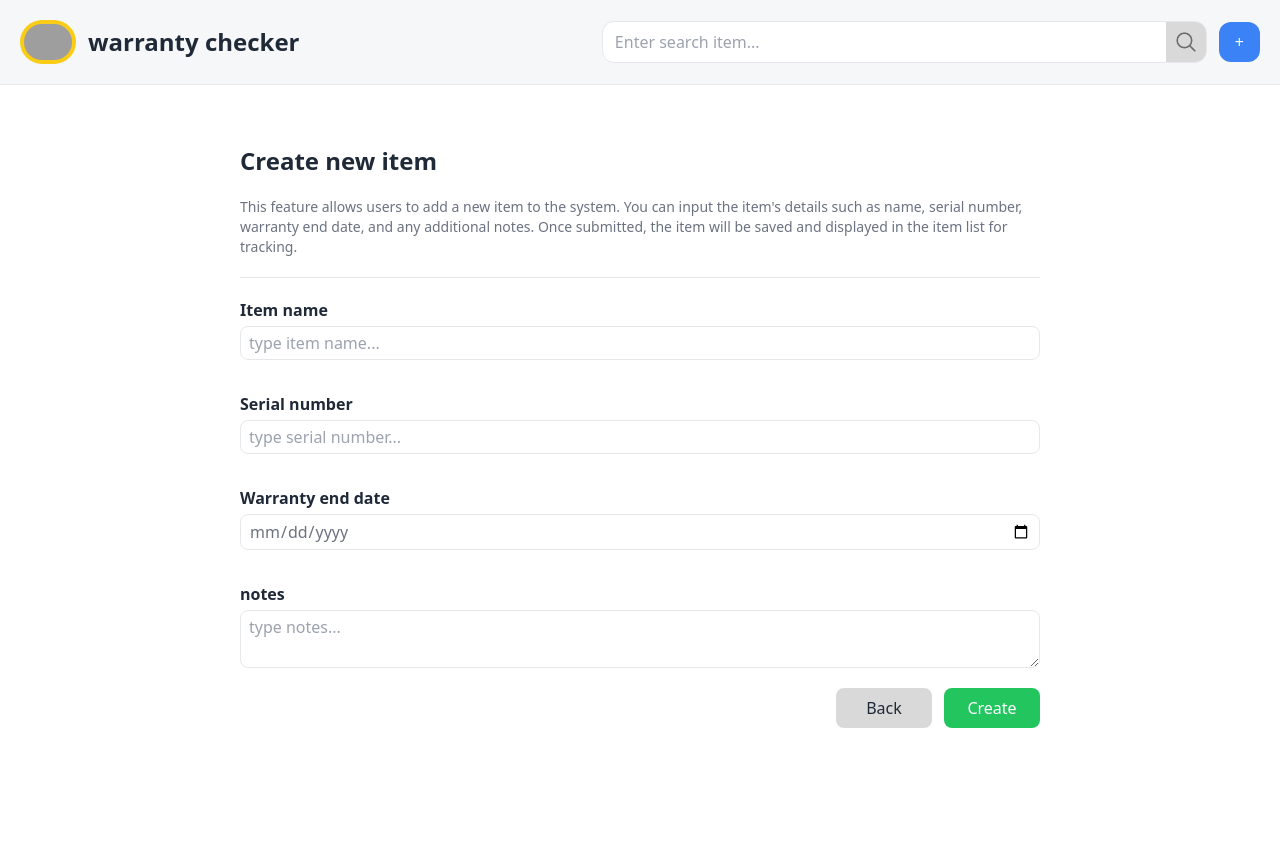
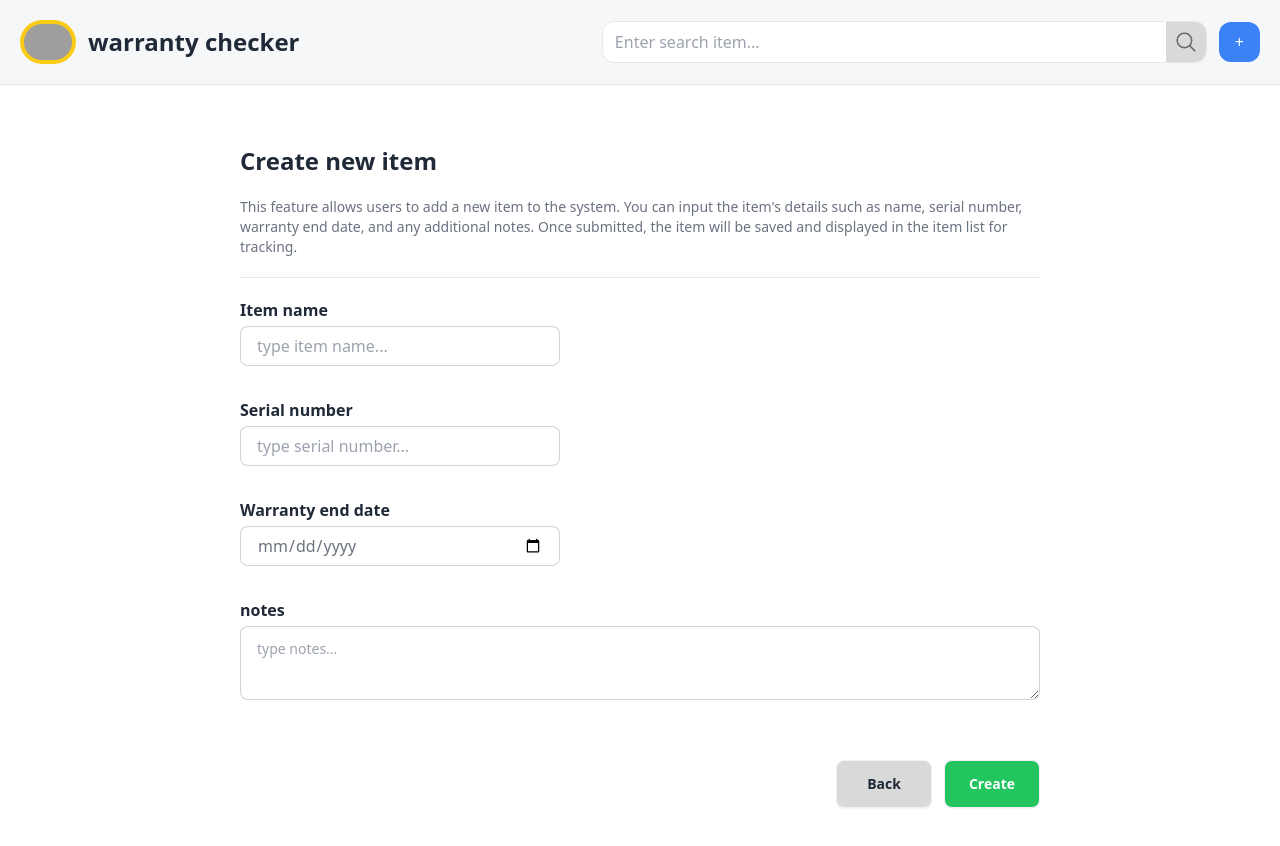
Before and after one commit to Zlatonn/warranty-checker, a React (Vite) app: page /create in a window 1280 px wide. Shown: the top 846 px of the page. Before the commit the page ends 800 px from the top, so only its background shows below. Built offline with nearby package versions, Linux system fonts and the light colour scheme; grey boxes are pictures that could not be loaded.

Commit message:
style: apply style to ItemForm component

```diff
--- a/src/pages/ItemForm.tsx
+++ b/src/pages/ItemForm.tsx
@@ -1,6 +1,7 @@
 import { useState, ChangeEvent, useEffect } from "react";
 import { Link, useNavigate, useParams } from "react-router-dom";
 import { useGetItem, useCreateItem, useUpdateItem, useDeleteItem } from "../hooks/useApi";
+import { AxiosError } from "axios";
 
 // Define type form
 interface Iform {
@@ -129,17 +130,49 @@ const ItemForm = () => {
   // Return JSX with loading condition
   if (isLoading) {
     return (
-      <div className="mt-10">
-        <p className="text-2xl text-gray-800">Loading...</p>
+      <div className="py-5 flex flex-col gap-5 lg:px-40">
+        <div className="skeleton h-8 w-1/4"></div>
+        <div className="skeleton h-4 w-full"></div>
+        <div className="skeleton h-4 w-full"></div>
+        <hr />
+        <div className="flex flex-col gap-8">
+          <div className="flex flex-col gap-3">
+            <div className="skeleton h-4 w-1/6"></div>
+            <div className="skeleton h-6 w-1/4"></div>
+          </div>
+          <div className="flex flex-col gap-3">
+            <div className="skeleton h-4 w-1/6"></div>
+            <div className="skeleton h-6 w-1/4"></div>
+          </div>
+          <div className="flex flex-col gap-3">
+            <div className="skeleton h-4 w-1/6"></div>
+            <div className="skeleton h-6 w-1/4"></div>
+          </div>
+          <div className="flex flex-col gap-3">
+            <div className="skeleton h-4 w-1/6"></div>
+            <div className="skeleton h-20 w-full"></div>
+          </div>
+        </div>
+        <div className="mt-10 flex justify-end gap-3">
+          <div className="skeleton h-8 w-20"></div>
+          <div className="skeleton h-8 w-20"></div>
+          <div className="skeleton h-8 w-20"></div>
+        </div>
       </div>
     );
   }
 
   // Return JSX with error condition
   if (isError) {
+    const axiosError = error as AxiosError; //Change error to AxiosError Type
     return (
-      <div className="mt-10">
-        <p className="text-2xl text-red-500">{error.message}</p>
+      <div className="mt-10 flex flex-col items-center gap-5">
+        {axiosError.request ? (
+          <p className="text-5xl text-gray-500">500</p>
+        ) : (
+          <p className="text-5xl text-gray-500">{axiosError.response?.status}</p>
+        )}
+        <p className="text-xl text-gray-400">{axiosError.message}</p>
       </div>
     );
   }
@@ -154,6 +187,7 @@ const ItemForm = () => {
             ? "This feature allows users to add a new item to the system. You can input the item's details such as name, serial number, warranty end date, and any additional notes. Once submitted, the item will be saved and displayed in the item list for tracking."
             : "This feature enables users to update the details of an existing item. You can modify the item's name, serial number, warranty information, or notes. This ensures that item details remain accurate and up to date in the system."}
         </p>
+
         <hr />
       </div>
       <div className="flex flex-col gap-8 text-gray-500">
@@ -165,7 +199,7 @@ const ItemForm = () => {
             name="itemName"
             value={formData?.itemName}
             onChange={handleInputChange}
-            className="w-full px-2 py-1 rounded-lg border-[1px] focus:outline-none focus:border-blue-500 focus:ring-1 focus:ring-blue-500"
+            className="input input-bordered w-full max-w-xs h-10"
           />
           {errors.itemName && <p className="w-fit mt-1 text-red-500 text-sm">{errors.itemName}</p>}
         </div>
@@ -177,7 +211,7 @@ const ItemForm = () => {
             name="serialNumber"
             value={formData?.serialNumber}
             onChange={handleInputChange}
-            className="w-full px-2 py-1 rounded-lg border-[1px] focus:outline-none focus:border-blue-500 focus:ring-1 focus:ring-blue-500"
+            className="input input-bordered w-full max-w-xs h-10"
           />
           {errors.serialNumber && <p className="w-fit mt-1 text-red-500 text-sm">{errors.serialNumber}</p>}
         </div>
@@ -188,7 +222,7 @@ const ItemForm = () => {
             name="endDate"
             value={formData?.endDate}
             onChange={handleInputChange}
-            className="w-full px-2 py-1 rounded-lg border-[1px] focus:outline-none focus:border-blue-500 focus:ring-1 focus:ring-blue-500"
+            className="input input-bordered w-full max-w-xs h-10"
           />
           {errors.endDate && <p className="w-fit mt-1 text-red-500 text-sm">{errors.endDate}</p>}
         </div>
@@ -199,27 +233,27 @@ const ItemForm = () => {
             name="notes"
             value={formData?.notes}
             onChange={handleInputChange}
-            className="w-full px-2 py-1 rounded-lg border-[1px] focus:outline-none focus:border-blue-500 focus:ring-1 focus:ring-blue-500"
+            className="textarea textarea-bordered"
           />
           {errors.notes && <p className="w-fit mt-1 text-red-500 text-sm">{errors.notes}</p>}
         </div>
       </div>
-      <div className="flex justify-end gap-3">
+      <div className="mt-10 flex justify-end gap-3">
         <Link to="/">
-          <button className="p-2 w-24 bg-[#d9d9d9] rounded-lg">Back</button>
+          <button className="btn p-2 w-24 bg-[#d9d9d9] rounded-lg">Back</button>
         </Link>
         {!itemId ? (
           <>
-            <button onClick={handleSubmit} className="p-2 w-24 bg-green-500 rounded-lg text-white">
+            <button onClick={handleSubmit} className="btn p-2 w-24 bg-green-500 rounded-lg text-white">
               Create
             </button>
           </>
         ) : (
           <>
-            <button onClick={handleDelete} className="p-2 w-24 bg-red-500 rounded-lg  text-white">
+            <button onClick={handleDelete} className="btn p-2 w-24 bg-red-500 rounded-lg  text-white">
               Delete
             </button>
-            <button onClick={handleSubmit} className="p-2 w-24 bg-blue-500 rounded-lg text-white">
+            <button onClick={handleSubmit} className="btn p-2 w-24 bg-blue-500 rounded-lg text-white">
               Edit
             </button>
           </>
```
